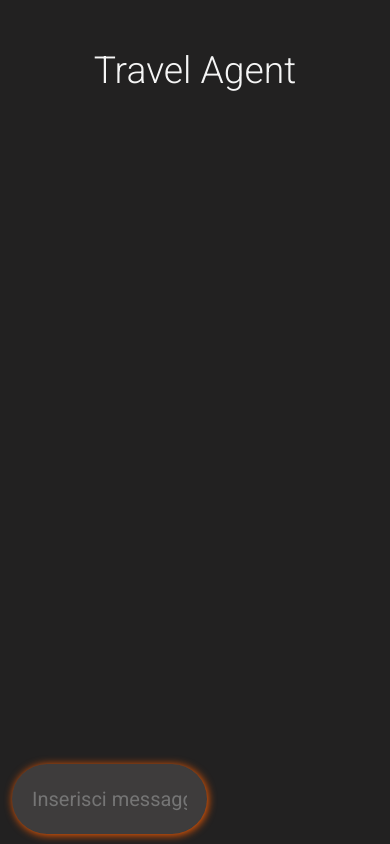
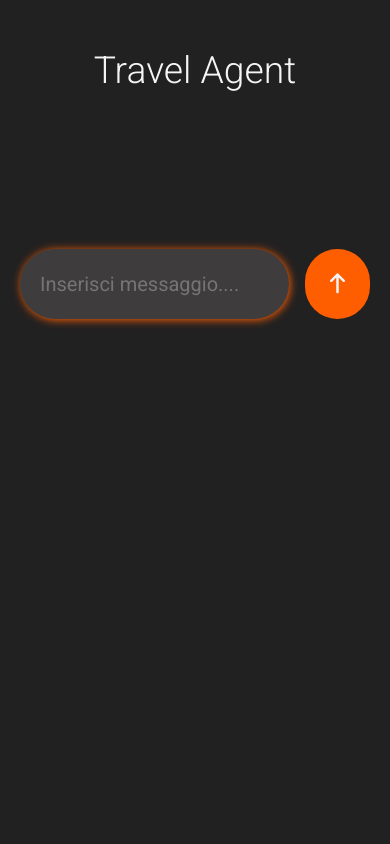
Before and after one commit to peppe2412/TravelAgentWebReact, a React (Vite) app: page / in a window 390 px wide. Built offline with nearby package versions, Linux system fonts and the light colour scheme.

Commit message:
Front-end & responsive

```diff
--- a/src/index.css
+++ b/src/index.css
@@ -6,30 +6,33 @@
   font-family: "Roboto", sans-serif;
 }
 
-.shadow-main{
+.bg-main {
+  background-color: rgb(255, 94, 0);
+}
+
+.shadow-main {
   box-shadow: 1px 1px 8px rgb(255, 94, 0);
 }
 
-.chat-box{
+.chat-box {
   overflow-y: auto;
   max-height: 70vh;
   padding-bottom: 100px;
 }
 
 .user-message-box {
-  background-color: rgba(255, 94, 0, 0.671);
   border-radius: 50px;
   padding: 10px 15px;
   margin-inline-end: 20px;
   animation: user-message-effect 0.3s ease-in-out;
 }
 
-@keyframes user-message-effect{
-  from{
+@keyframes user-message-effect {
+  from {
     opacity: 0;
     transform: translate3d(0);
   }
-  to{
+  to {
     opacity: 1;
     transform: translate3d(20px);
   }
@@ -40,23 +43,38 @@
   word-wrap: break-word;
 }
 
+.input-button-box {
+  position: absolute;
+  display: flex;
+  bottom: 40px;
+  width: 100%;
+  max-width: 50%;
+}
+
+@media (max-width: 768px) {
+  .input-button-box {
+    position: unset;
+  }
+}
+
+@media (max-width: 1180px) {
+  .input-button-box {
+    position: unset;
+    max-width: 100%;
+    padding-bottom: 20px;
+  }
+}
+
 .input-message {
   padding: 20px;
   border-radius: 50px;
   background-color: rgb(62, 60, 60);
   border: none;
-  position: fixed;
-  bottom: 10px;
 }
 
 .button-send {
-  background-color: rgb(255, 94, 0);
   border: none;
   border-radius: 50px;
-  padding: 5px 10px;
-  margin-left: 40px;
-  position: absolute;
-  right: -750px;
-  bottom: -30px;
+  padding: 20px;
   cursor: pointer;
 }
--- a/src/views/ChatBot.jsx
+++ b/src/views/ChatBot.jsx
@@ -94,7 +94,7 @@ export default function ChatBot() {
                   <span
                     className={`${
                       msg.role == "user"
-                        ? "user-message-box shadow-main"
+                        ? "user-message-box shadow-main bg-main"
                         : "ai-message-box"
                     }`}
                   >
@@ -111,26 +111,24 @@ export default function ChatBot() {
                 </div>
               ))}
               <div ref={chatEndRef}></div>
-              <div className="d-flex justify-content-center position-fixed bottom-0 mt-5 mb-5">
-                <div className="position-relative w-75">
+            </div>
+            <div className="input-button-box">
               <input
                 type="text"
                 value={input}
                 onChange={(e) => setInput(e.target.value)}
                 onKeyDown={(e) => e.key == "Enter" && sendMessage()}
-                    className="input-message w-50 shadow-main"
+                className="input-message w-100 mx-2 shadow-main"
                 placeholder="Inserisci messaggio...."
                 aria-describedby="addon-wrapping"
               />
 
-                  <button onClick={sendMessage} className="button-send fs-3">
-                    <FontAwesomeIcon
-                      icon={faArrowUp}
-                      className="bg-transparent"
-                    />
+              <button
+                onClick={sendMessage}
+                className="button-send bg-main mx-2"
+              >
+                <FontAwesomeIcon icon={faArrowUp} className="bg-transparent" />
               </button>
-                </div>
-              </div>
             </div>
           </div>
         </div>
```
Lines whose indentation alone changed are shown as unchanged.
